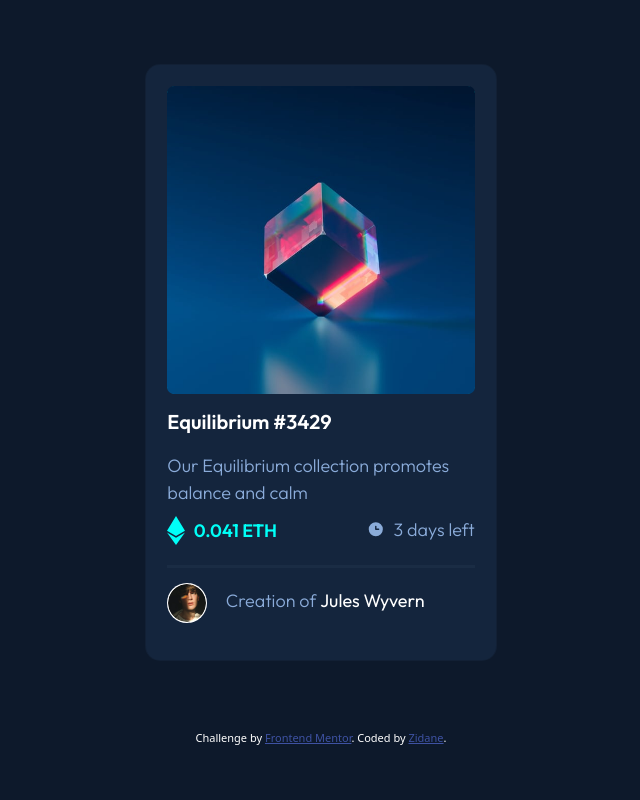
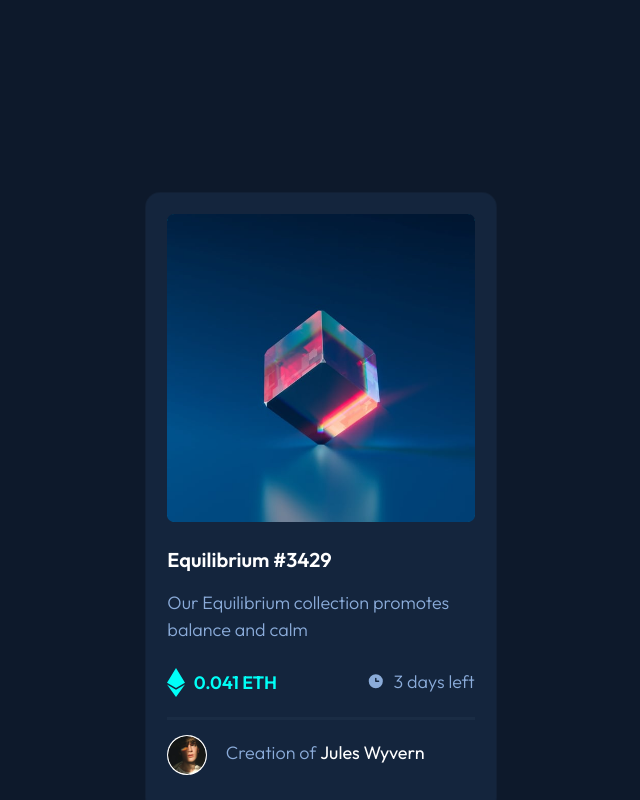
Before and after one commit to 2yool/nft-preview-card, a plain HTML site: page index.html in a window 1280 px wide. Shown: the top 800 px of the page, without its empty margins (319-959 px from the left). Drawn offline with nearby package versions, Linux system fonts and the light colour scheme.

Commit message:
Update styles.css

```diff
--- a/css/styles.css
+++ b/css/styles.css
@@ -10,7 +10,7 @@ p {
 
 .container {
     font-family: 'Outfit', sans-serif;
-    margin: 5% auto;
+    margin: 15% auto;
 }
 
 .card {
@@ -70,11 +70,12 @@ p {
     display: inline-block;
     color: white;
     font-weight: 600;
+    margin-top: 10px;
 }
 
 .card-text{
     font-weight: 300;
-    margin: 10px 0;
+    margin: 9px 0 25px;
 }
 
 .card-body hr {
```
